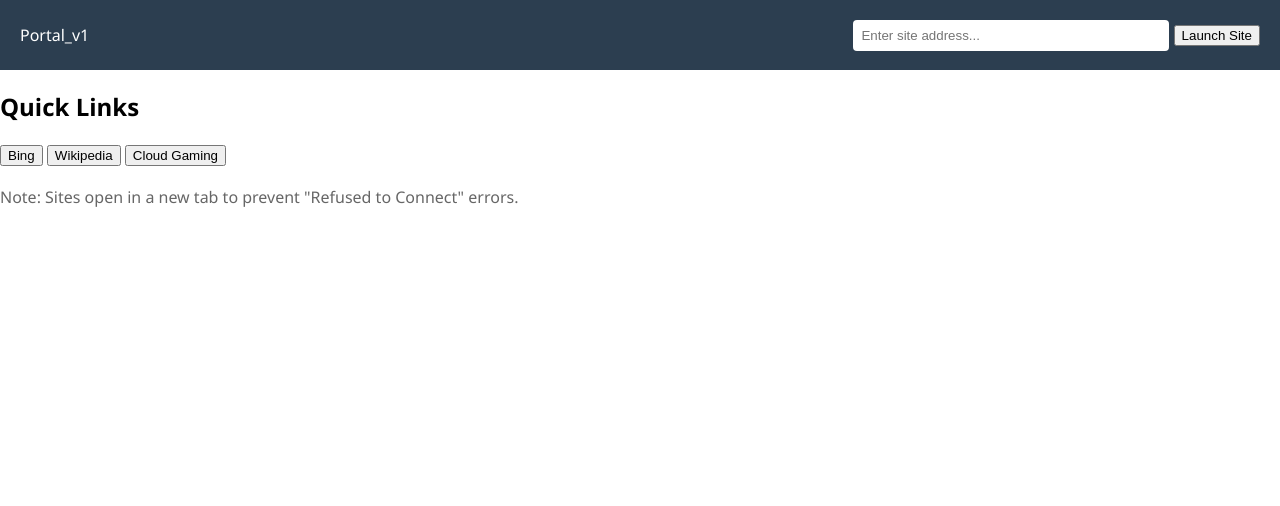
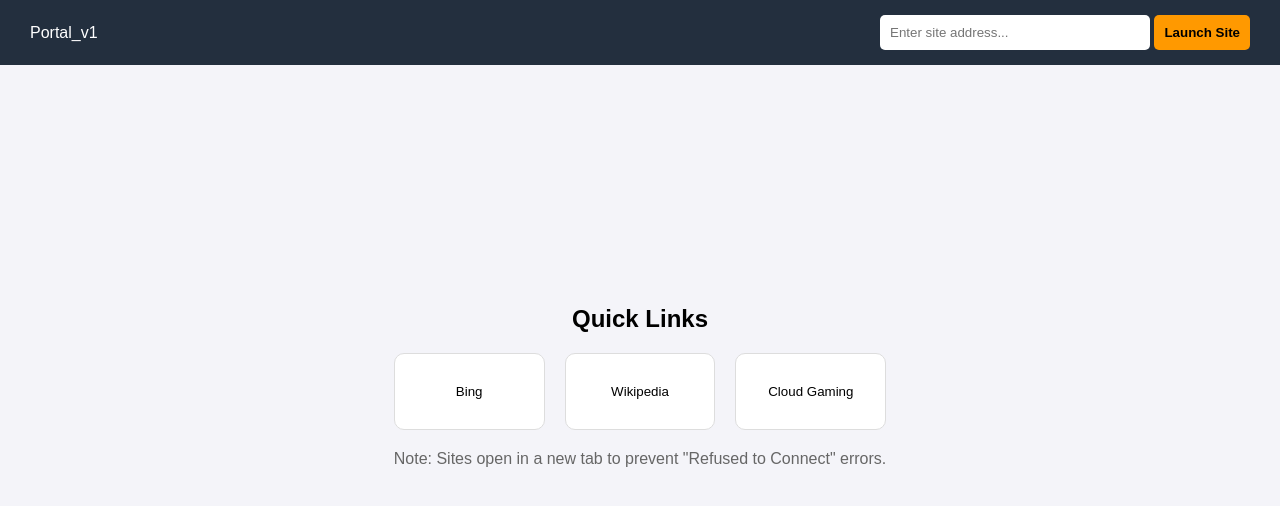
Before and after one commit to kj67689/data-visualizer-project, a plain HTML site: page index.html in a window 1280 px wide. Drawn offline with Linux system fonts and the light colour scheme.

Commit message:
Update style.css

```diff
--- a/style.css
+++ b/style.css
@@ -1,35 +1,52 @@
-body, html {
+body {
     margin: 0;
-    padding: 0;
-    height: 100%;
-    font-family: 'Segoe UI', Tahoma, Geneva, Verdana, sans-serif;
-    overflow: hidden;
+    font-family: sans-serif;
+    background-color: #f4f4f9;
 }
-
 .navbar {
     display: flex;
     justify-content: space-between;
+    padding: 15px 30px;
+    background: #232f3e;
+    color: white;
     align-items: center;
-    background: #2c3e50;
-    color: white;
-    padding: 10px 20px;
-    height: 50px;
 }
-
 .search-container input {
-    padding: 8px;
-    width: 300px;
-    border-radius: 4px;
+    padding: 10px;
+    width: 250px;
+    border-radius: 5px;
     border: none;
 }
-
+.search-container button {
+    padding: 10px;
+    background: #ff9900;
+    border: none;
+    cursor: pointer;
+    border-radius: 5px;
+    font-weight: bold;
+}
 .main-content {
-    height: calc(100vh - 70px);
-    width: 100%;
+    display: flex;
+    justify-content: center;
+    align-items: center;
+    height: 80vh;
+    text-align: center;
 }
-
-iframe {
-    width: 100%;
-    height: 100%;
-    border: none;
+.favorites-grid {
+    display: grid;
+    grid-template-columns: repeat(3, 1fr);
+    gap: 20px;
+    margin-top: 20px;
 }
+.fav-card {
+    padding: 30px;
+    background: white;
+    border: 1px solid #ddd;
+    border-radius: 10px;
+    cursor: pointer;
+    transition: 0.3s;
+}
+.fav-card:hover {
+    background: #eee;
+    transform: translateY(-5px);
+}
```
